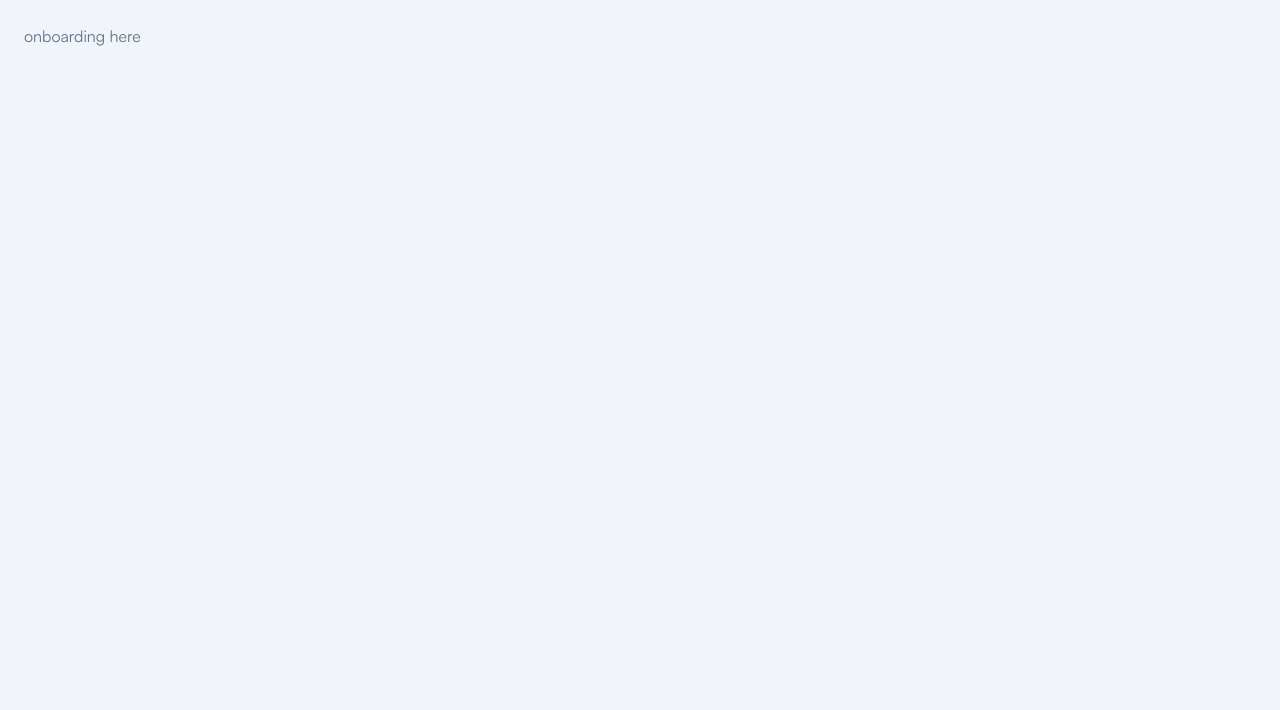
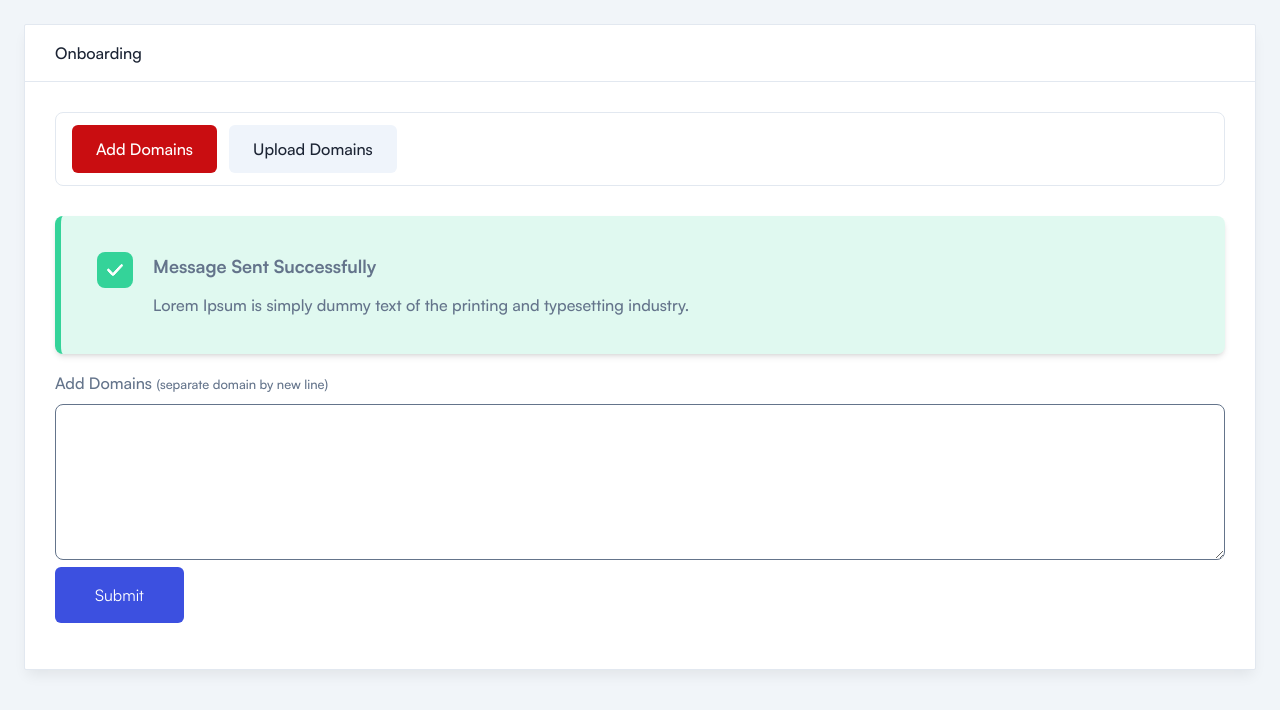
Before and after one commit to DevelopersContrib/dntrademark-admin, a Next.js app: page /onboarding in a window 1280 px wide. Shown: the top 710 px of the page. Built offline with nearby package versions, Linux system fonts and the light colour scheme; no server answers; a web font is replaced by a local one.

Commit message:
Style: Onboarding add styles and forms

```diff
--- a/app/globals.css
+++ b/app/globals.css
@@ -241,3 +241,8 @@ span.flatpickr-weekday,
 .StripeElement--webkit-autofill {
   background-color: #fefde5 !important;
 }
+
+/* Onboarding Custom Tabs ------------------------------- */
+.nav-tabs.active{
+  @apply bg-[#C90D11] text-white;
+}
--- a/app/onboarding/page.tsx
+++ b/app/onboarding/page.tsx
@@ -1,8 +1,154 @@
-import React from 'react'
+"use client"
+import React, { useState } from 'react'
+import Tabs from '@/components/onboarding/Tabs';
 
 const page = () => {
+  const [activeTab, setActiveTab] = useState<number>(1);
+
+  const handleTabClick = (tabNumber: number) => {
+    setActiveTab(tabNumber);
+  };
   return (
-    <div>onboarding here</div>
+    <>
+      <div
+        className="rounded-sm border border-stroke bg-white shadow-default dark:border-strokedark dark:bg-boxdark">
+        <div className="border-b border-stroke px-7.5 py-4 dark:border-strokedark">
+          <h3 className="font-medium text-black dark:text-white">
+            Onboarding
+          </h3>
+        </div>
+        <div className="mb-4 p-7.5 w-full">
+          <div
+            className="mb-7.5 flex flex-wrap gap-3 rounded-lg border border-stroke py-3 px-4 dark:border-strokedark">
+            <button
+              className={`bg-gray dark:bg-meta-4 text-black dark:text-white rounded-md py-3 px-4 text-sm font-medium hover:bg-danger hover:text-white dark:hover:bg-danger md:text-base lg:px-6 nav-tabs ${activeTab === 1 ? 'active' : ''}`}
+              onClick={() => handleTabClick(1)}
+            >
+              Add Domains
+            </button>
+            <button
+              className={`bg-gray dark:bg-meta-4 text-black dark:text-white rounded-md py-3 px-4 text-sm font-medium hover:bg-danger hover:text-white dark:hover:bg-danger md:text-base lg:px-6 nav-tabs ${activeTab === 2 ? 'active' : ''}`}
+              onClick={() => handleTabClick(2)}
+            >
+              Upload Domains
+            </button>
+
+          </div >
+          <div>
+            {
+              activeTab === 1
+              &&
+              <Tabs>
+                <div className="mb-4">
+                  <div
+                    className="flex w-full rounded-lg border-l-[6px] border-[#34D399] bg-[#34D399] bg-opacity-[15%] px-7 py-8 shadow-md md:p-9"
+                  >
+                    <div
+                      className="mr-5 flex h-9 w-full max-w-[36px] items-center justify-center rounded-lg bg-[#34D399]"
+                    >
+                      <svg
+                        width="16"
+                        height="12"
+                        viewBox="0 0 16 12"
+                        fill="none"
+                        xmlns="http://www.w3.org/2000/svg"
+                      >
+                        <path
+                          d="M15.2984 0.826822L15.2868 0.811827L15.2741 0.797751C14.9173 0.401867 14.3238 0.400754 13.9657 0.794406L5.91888 9.45376L2.05667 5.2868C1.69856 4.89287 1.10487 4.89389 0.747996 5.28987C0.417335 5.65675 0.417335 6.22337 0.747996 6.59026L0.747959 6.59029L0.752701 6.59541L4.86742 11.0348C5.14445 11.3405 5.52858 11.5 5.89581 11.5C6.29242 11.5 6.65178 11.3355 6.92401 11.035L15.2162 2.11161C15.5833 1.74452 15.576 1.18615 15.2984 0.826822Z"
+                          fill="white"
+                          stroke="white"
+                        ></path>
+                      </svg>
+                    </div>
+                    <div className="w-full">
+                      <h5 className="mb-3 text-lg font-semibold text-dark">
+                        Message Sent Successfully
+                      </h5>
+                      <p className="text-base leading-relaxed text-body-color">
+                        Lorem Ipsum is simply dummy text of the printing and typesetting industry.
+                      </p>
+                    </div>
+                  </div>
+                </div>
+                <div className="mb-2">
+                  Add Domains <small>(separate domain by new line)</small>
+                </div>
+                <textarea className="border-form-stroke text-body-color placeholder-body-color focus:border-primary active:border-primary w-full rounded-lg border-[1.5px] py-3 px-5 font-medium outline-none transition disabled:cursor-default disabled:bg-[#F5F7FD]" rows={5}></textarea>
+
+                <button className='bg-primary inline-flex items-center justify-center rounded-md py-4 px-10 text-center text-base font-normal text-white hover:bg-opacity-90 lg:px-8 xl:px-10'>Submit</button>
+              </Tabs>
+            }
+
+            {
+              activeTab === 2
+              &&
+              <Tabs>
+                <div className="mb-4">
+                  <div
+                    className="flex w-full rounded-lg border-l-[6px] border-[#34D399] bg-[#34D399] bg-opacity-[15%] px-7 py-8 shadow-md md:p-9"
+                  >
+                    <div
+                      className="mr-5 flex h-9 w-full max-w-[36px] items-center justify-center rounded-lg bg-[#34D399]"
+                    >
+                      <svg
+                        width="16"
+                        height="12"
+                        viewBox="0 0 16 12"
+                        fill="none"
+                        xmlns="http://www.w3.org/2000/svg"
+                      >
+                        <path
+                          d="M15.2984 0.826822L15.2868 0.811827L15.2741 0.797751C14.9173 0.401867 14.3238 0.400754 13.9657 0.794406L5.91888 9.45376L2.05667 5.2868C1.69856 4.89287 1.10487 4.89389 0.747996 5.28987C0.417335 5.65675 0.417335 6.22337 0.747996 6.59026L0.747959 6.59029L0.752701 6.59541L4.86742 11.0348C5.14445 11.3405 5.52858 11.5 5.89581 11.5C6.29242 11.5 6.65178 11.3355 6.92401 11.035L15.2162 2.11161C15.5833 1.74452 15.576 1.18615 15.2984 0.826822Z"
+                          fill="white"
+                          stroke="white"
+                        ></path>
+                      </svg>
+                    </div>
+                    <div className="w-full">
+                      <h5 className="mb-3 text-lg font-semibold text-dark">
+                        Message Sent Successfully
+                      </h5>
+                      <p className="text-base leading-relaxed text-body-color">
+                        Lorem Ipsum is simply dummy text of the printing and typesetting industry.
+                      </p>
+                    </div>
+                  </div>
+                </div>
+                <div className="mb-2">
+                  Upload File <small>(.csv)</small>
+                </div>
+                <div className="w-full md:w-1/2 lg:w-1/3 xl:w-full">
+                  <div className="mb-4">
+                    <label className="mb-3 block text-base font-medium text-black">
+                      Attachments
+                    </label>
+                    <div className="relative">
+                      <label className="flex min-h-[175px] w-full cursor-pointer items-center justify-center rounded-md border border-dashed border-primary p-6">
+                        <div>
+                          <input type="file" name="file" id="file" className="sr-only" />
+                          <span className="mx-auto mb-3 flex h-[50px] w-[50px] items-center justify-center rounded-full border border-stroke bg-white">
+                            <svg width="20" height="20" viewBox="0 0 20 20" fill="none" xmlns="http://www.w3.org/2000/svg">
+                              <path fillRule="evenodd" clipRule="evenodd" d="M2.5013 11.666C2.96154 11.666 3.33464 12.0391 3.33464 12.4993V15.8327C3.33464 16.0537 3.42243 16.2657 3.57871 16.4219C3.73499 16.5782 3.94695 16.666 4.16797 16.666H15.8346C16.0556 16.666 16.2676 16.5782 16.4239 16.4219C16.5802 16.2657 16.668 16.0537 16.668 15.8327V12.4993C16.668 12.0391 17.0411 11.666 17.5013 11.666C17.9615 11.666 18.3346 12.0391 18.3346 12.4993V15.8327C18.3346 16.4957 18.0712 17.1316 17.6024 17.6004C17.1336 18.0693 16.4977 18.3327 15.8346 18.3327H4.16797C3.50493 18.3327 2.86904 18.0693 2.4002 17.6004C1.93136 17.1316 1.66797 16.4957 1.66797 15.8327V12.4993C1.66797 12.0391 2.04106 11.666 2.5013 11.666Z" fill="#3056D3"></path>
+                              <path fill-rule="evenodd" clip-rule="evenodd" d="M9.41074 1.91009C9.73618 1.58466 10.2638 1.58466 10.5893 1.91009L14.7559 6.07676C15.0814 6.4022 15.0814 6.92984 14.7559 7.25527C14.4305 7.58071 13.9028 7.58071 13.5774 7.25527L10 3.67786L6.42259 7.25527C6.09715 7.58071 5.56951 7.58071 5.24408 7.25527C4.91864 6.92984 4.91864 6.4022 5.24408 6.07676L9.41074 1.91009Z" fill="#3056D3"></path>
+                              <path fill-rule="evenodd" clip-rule="evenodd" d="M10.0013 1.66602C10.4615 1.66602 10.8346 2.03911 10.8346 2.49935V12.4994C10.8346 12.9596 10.4615 13.3327 10.0013 13.3327C9.54106 13.3327 9.16797 12.9596 9.16797 12.4994V2.49935C9.16797 2.03911 9.54106 1.66602 10.0013 1.66602Z" fill="#3056D3"></path>
+                            </svg>
+                          </span>
+                          <span className="text-base text-body-color">
+                            Drag &amp; drop or
+                            <span className="text-primary underline"> browse </span>
+                          </span>
+                        </div>
+                      </label>
+                    </div>
+                  </div>
+                </div>
+                <button className='bg-primary inline-flex items-center justify-center rounded-md py-4 px-10 text-center text-base font-normal text-white hover:bg-opacity-90 lg:px-8 xl:px-10'>Submit</button>
+              </Tabs>
+            }
+          </div>
+        </div >
+      </div >
+    </>
   )
 }
 
--- /dev/null
+++ b/components/onboarding/Tabs.tsx
@@ -0,0 +1,13 @@
+import React from 'react'
+
+const Tabs = ({ children }: { children: React.ReactNode }) => {
+  return (
+    <>
+      <div className="font-medium leading-relaxed">
+        {children}
+      </div>
+    </>
+  )
+}
+
+export default Tabs
--- a/package.json
+++ b/package.json
@@ -16,7 +16,6 @@
     "@types/node": "20.4.8",
     "@types/react": "18.2.18",
     "@types/react-dom": "18.2.7",
-    "alpinejs": "^3.13.1",
     "apexcharts": "^3.41.1",
     "autoprefixer": "10.4.14",
     "axios": "^1.5.0",
```
Also changed, not shown: 1 other file (tests, documents, lock files or other folders).
